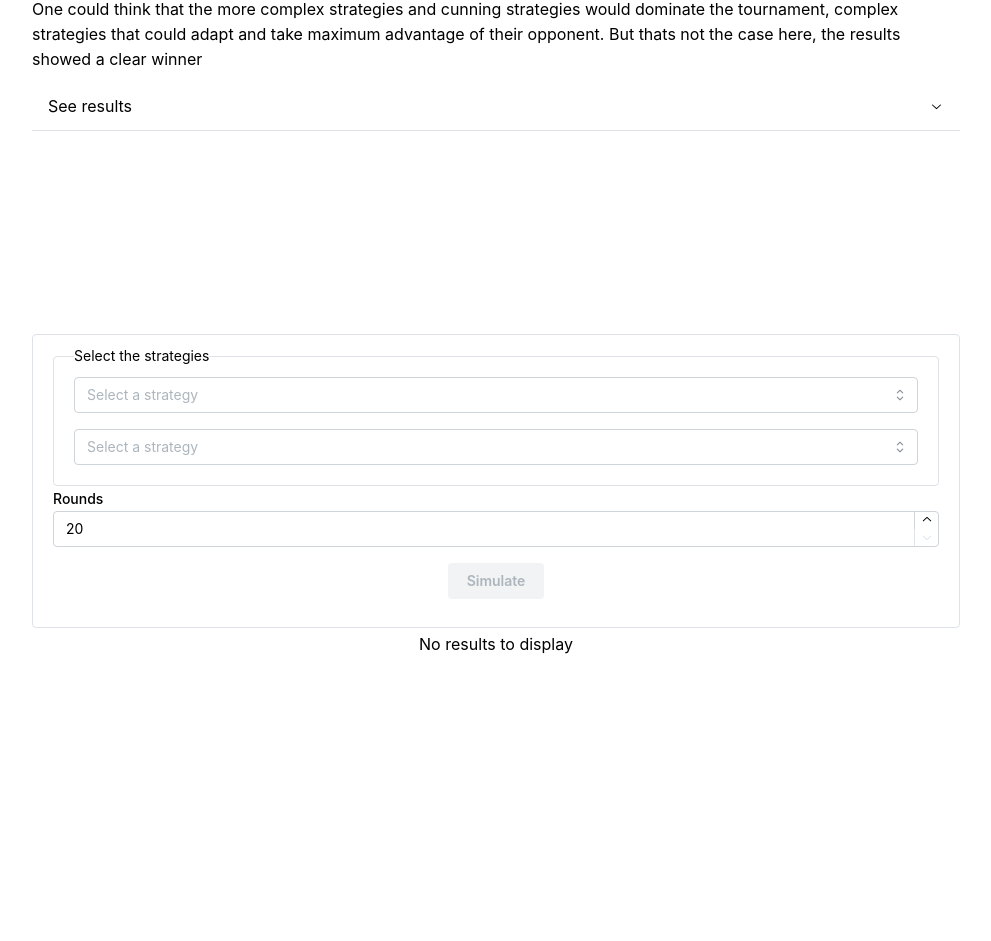
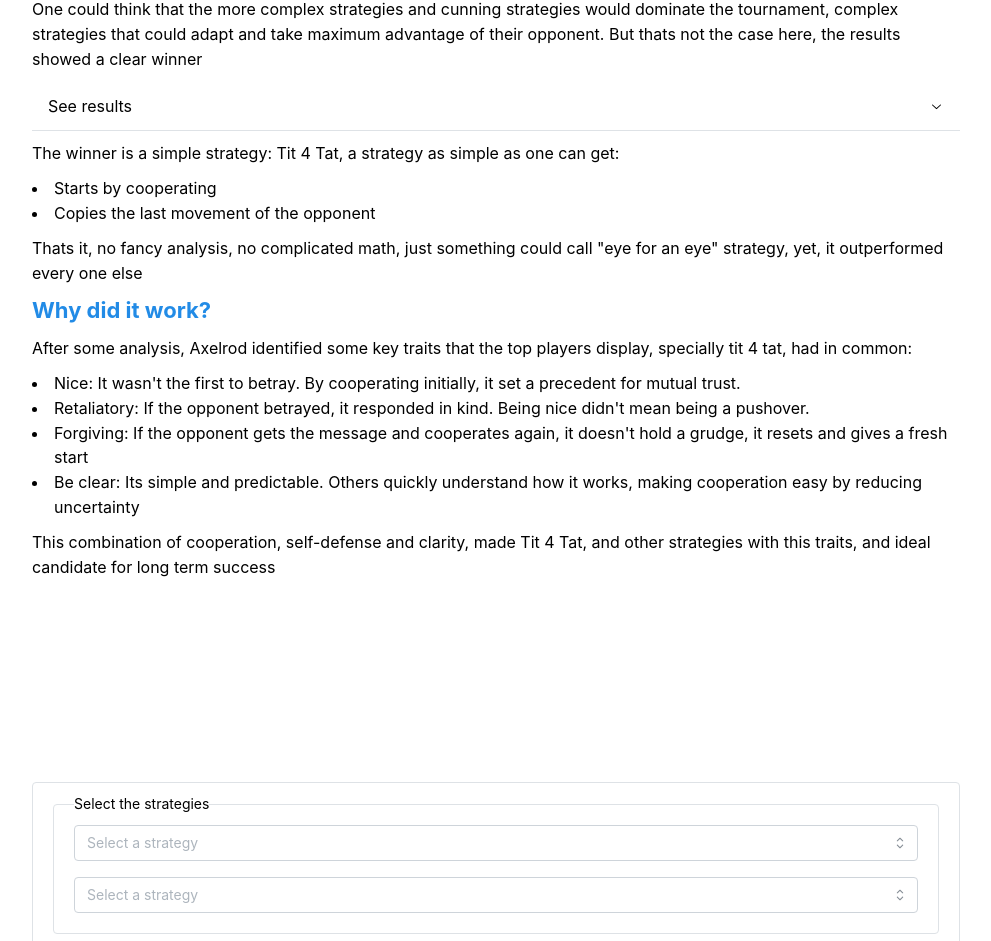
Before and after one commit to AndresCRamos/prisoners-dilemma, a React (Vite) app: page / in a window 1280 px wide. Shown: the part 3050-3991 px from the top of the page, without its empty margins (144-1135 px from the left). Before the commit the page ends 3921 px from the top, so only its background shows below. Built offline with nearby package versions, Linux system fonts and the light colour scheme.

Commit message:
Improve Axelrod tournament result analysis

```diff
--- a/src/components/LearnMore/AxelrodTournament.tsx
+++ b/src/components/LearnMore/AxelrodTournament.tsx
@@ -62,6 +62,48 @@ const AxelrodTournament: React.FC = () => {
         the results showed a clear winner
       </Text>
       <GeneralResultsTable />
+      <Text>
+        The winner is a simple strategy: Tit 4 Tat, a strategy as simple as one
+        can get:
+      </Text>
+      <List listStyleType="initial">
+        <List.Item>Starts by cooperating</List.Item>
+        <List.Item>Copies the last movement of the opponent</List.Item>
+      </List>
+      <Text>
+        Thats it, no fancy analysis, no complicated math, just something could
+        call "eye for an eye" strategy, yet, it outperformed every one else
+      </Text>
+      <Title order={3} className="text-[--mantine-primary-color-filled]">
+        Why did it work?
+      </Title>
+      <Text>
+        After some analysis, Axelrod identified some key traits that the top
+        players display, specially tit 4 tat, had in common:
+      </Text>
+      <List listStyleType="initial">
+        <List.Item>
+          Nice: It wasn't the first to betray. By cooperating initially, it set
+          a precedent for mutual trust.
+        </List.Item>
+        <List.Item>
+          Retaliatory: If the opponent betrayed, it responded in kind. Being
+          nice didn't mean being a pushover.
+        </List.Item>
+        <List.Item>
+          Forgiving: If the opponent gets the message and cooperates again, it
+          doesn't hold a grudge, it resets and gives a fresh start
+        </List.Item>
+        <List.Item>
+          Be clear: Its simple and predictable. Others quickly understand how it
+          works, making cooperation easy by reducing uncertainty
+        </List.Item>
+      </List>
+      <Text>
+        This combination of cooperation, self-defense and clarity, made Tit 4
+        Tat, and other strategies with this traits, and ideal candidate for long
+        term success
+      </Text>
     </Stack>
   );
 };
```
